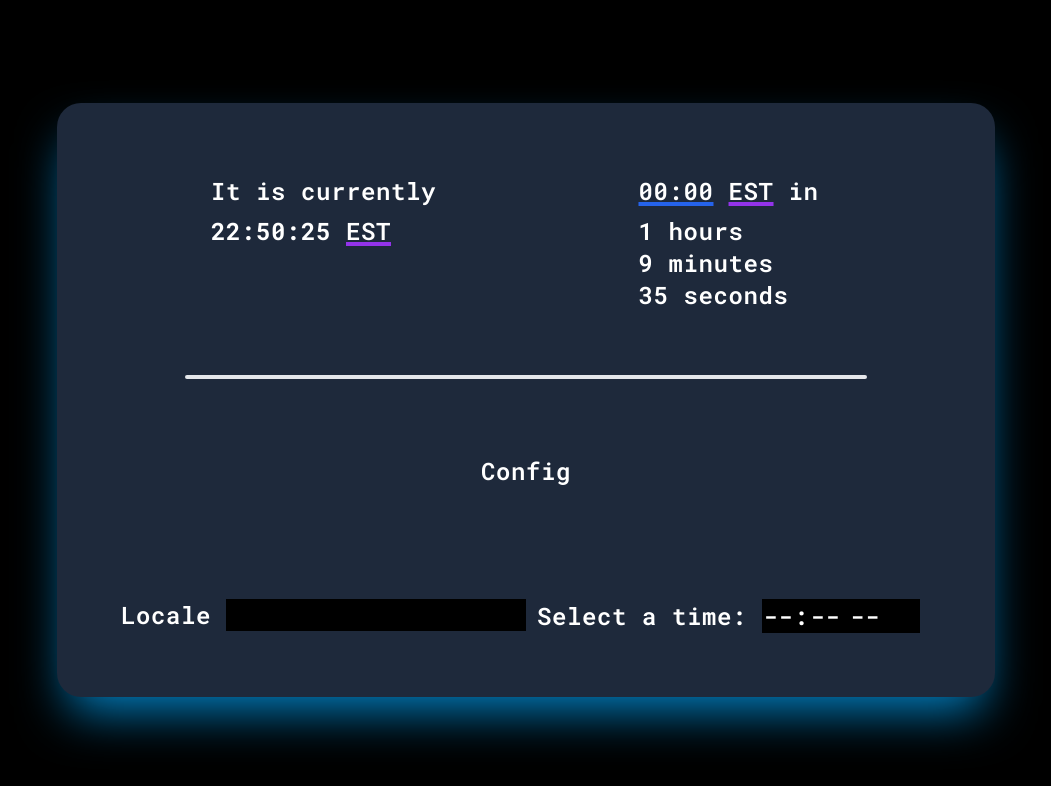
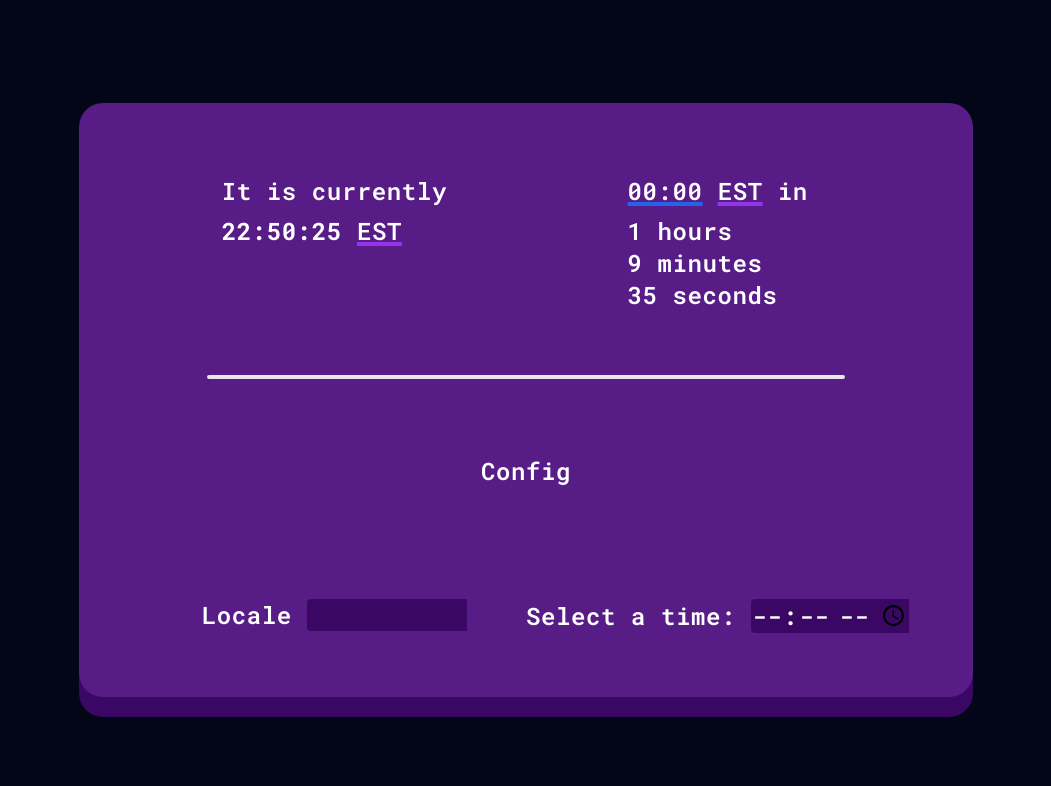
Before and after one commit to moxnt/time-converter, a website with bundled scripts: page index.html in a window 1280 px wide. Shown: the whole page, without its empty margins (114-1165 px from the left). Built offline with nearby package versions, Linux system fonts and the light colour scheme.

Commit message:
minor UI changes

```diff
--- a/css/style.css
+++ b/css/style.css
@@ -9,3 +9,7 @@
 body {
   font-family: "Roboto mono", serif;
 }
+
+.main-dir {
+  box-shadow: #3b0764 0px 20px;
+}
--- a/index.html
+++ b/index.html
@@ -13,10 +13,10 @@
     />
   </head>
   <script type="module" src="script.js" defer></script>
-  <body class="bg-black text-white p-0 m-0 w-screen h-screen grid items-center">
-    <div
-      class="h-fit mx-auto bg-slate-800 rounded-3xl shadow-2xl shadow-sky-600"
-    >
+  <body
+    class="bg-slate-950 text-white p-0 m-0 w-screen h-screen grid items-center"
+  >
+    <div class="main-dir h-fit mx-auto bg-purple-900 rounded-3xl">
       <div
         class="m-16 whitespace- font-semibold text-2xl tracking-wide grid grid-cols-2 grid-rows-3"
       >
@@ -58,7 +58,7 @@
         <div class="w-fit h-fit mx-auto">
           <label for="zoneinput">Locale</label>
           <input
-            class="bg-black"
+            class="inline-block bg-purple-950 rounded-l max-w-40"
             type="text"
             id="zoneinput"
             name="fname"
@@ -66,7 +66,12 @@
         </div>
         <div class="w-fit h-fit mx-auto">
           <label for="appt">Select a time:</label>
-          <input class="bg-black" type="time" id="timeinput" name="timeinput" />
+          <input
+            class="bg-purple-950 rounded-l"
+            type="time"
+            id="timeinput"
+            name="timeinput"
+          />
         </div>
       </div>
     </div>
```
Also changed, not shown: css/tailwind.css.
